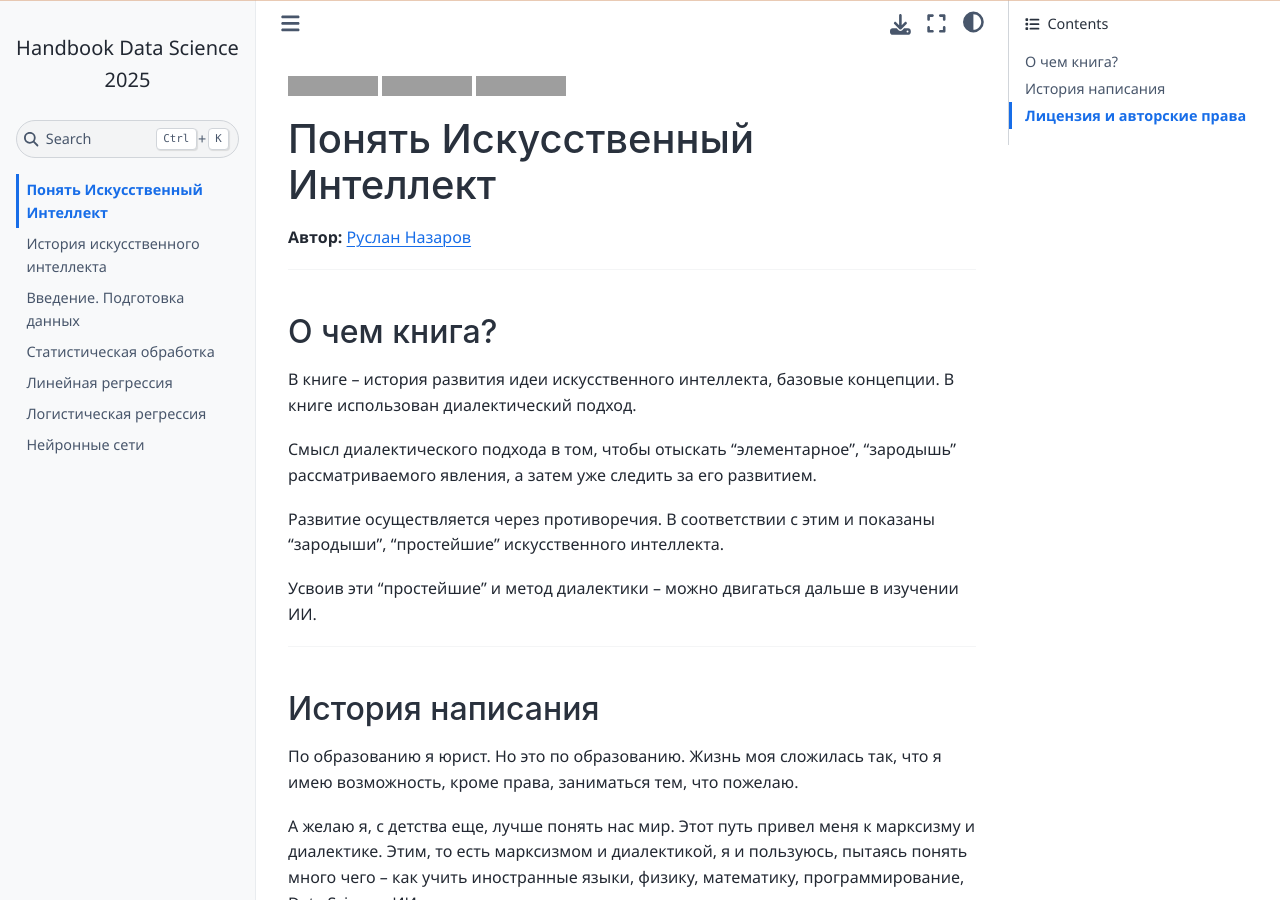
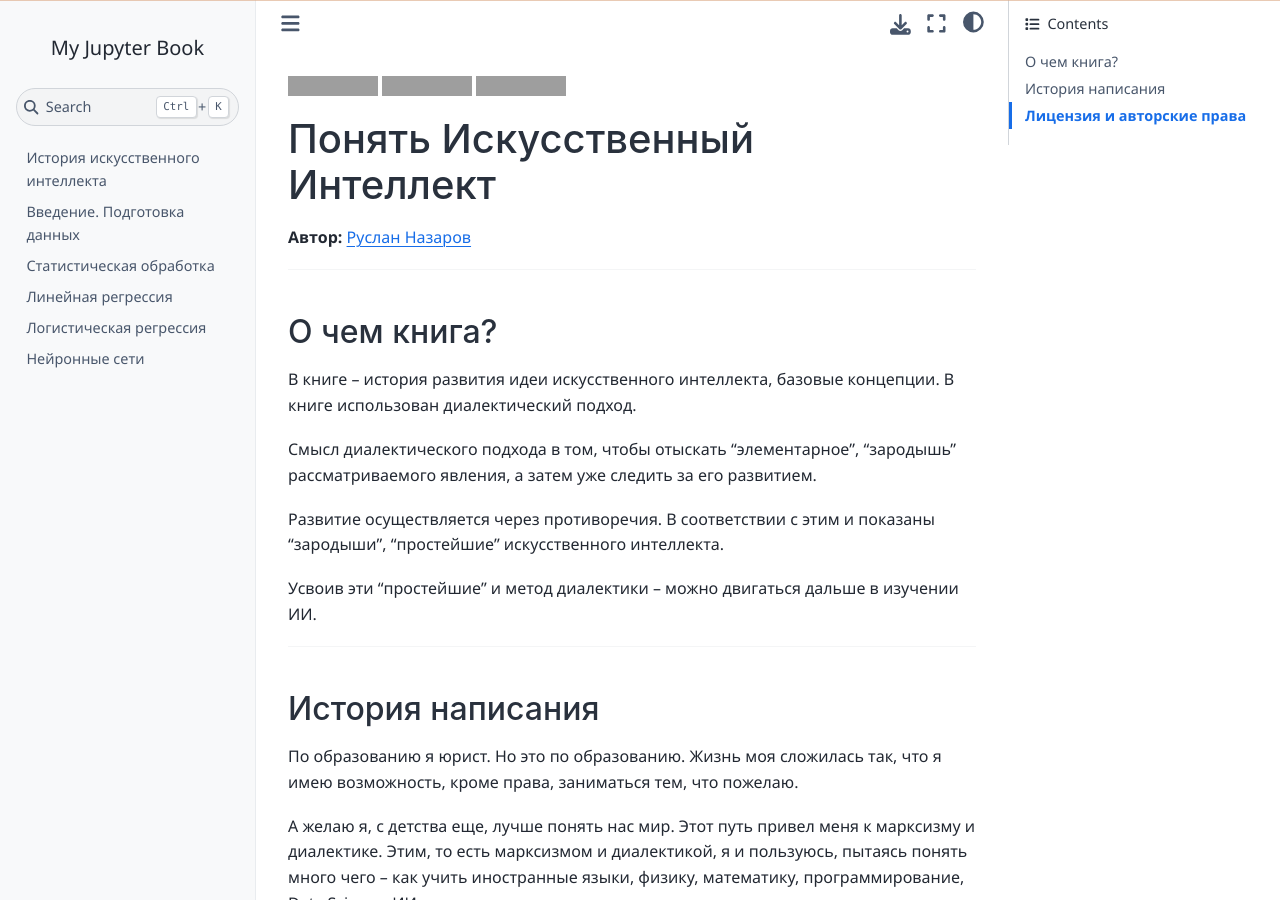
Before and after one commit to Ruslan-Nazarov/handbook_ai, a Jupyter Book: the page built from index.md, in a window 1280 px wide and 900 px high. Built offline with Jupyter Book 1.0.4 settings and Sphinx 7.4.7 and the Sphinx Book theme 1.1.4, drawn with Linux system fonts in a browser that asks for light colours; pages that are not in the unit, such as notebooks, are missing from menus; grey boxes are pictures that could not be loaded.

Commit message:
Update _config.yml

```diff
--- a/_config.yml
+++ b/_config.yml
@@ -1,4 +1,3 @@
-title: Handbook Data Science 2025
 author: Руслан Назаров
 execute:
   execute_notebooks: off
@@ -25,3 +24,8 @@
   description: "История ИИ и его базовые концепции через призму диалектического подхода."
   keywords: "Искусственный интеллект, диалектика, Data Science, Руслан Назаров"
   image_path: "_static/logo.png" # Путь к обложке книги
+
+sphinx:
+  config:
+    html_theme_options:
+      logo_only: true
```
